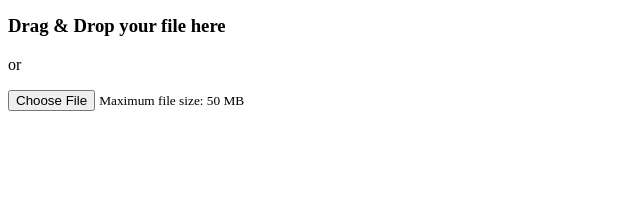
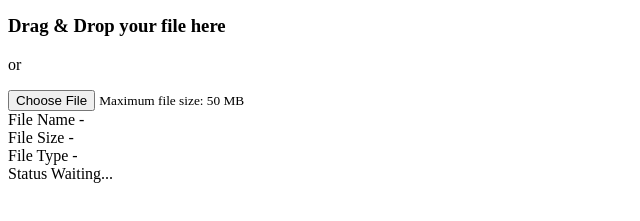
Before and after one commit to Nour-1412/WebBag-PDF-Word-Converter, a plain HTML site: page Index.html in a window 1280 px wide. Shown: the part 217-438 px from the top of the page, without its empty margins (0-640 px from the left). Drawn offline with Linux system fonts and the light colour scheme.

Commit message:
Add file info section to Index.html
Added a section to display file information including name, size, type, and status.

```diff
--- a/Index.html
+++ b/Index.html
@@ -101,3 +101,60 @@
     </div>
 
 </section>
+<section class="file-info" id="fileInfo">
+
+    <div class="info-card">
+
+        <div class="info-item">
+
+            <span class="label">
+                File Name
+            </span>
+
+            <span id="fileName">
+                -
+            </span>
+
+        </div>
+
+        <div class="info-item">
+
+            <span class="label">
+                File Size
+            </span>
+
+            <span id="fileSize">
+                -
+            </span>
+
+        </div>
+
+        <div class="info-item">
+
+            <span class="label">
+                File Type
+            </span>
+
+            <span id="fileType">
+                -
+            </span>
+
+        </div>
+
+        <div class="info-item">
+
+            <span class="label">
+                Status
+            </span>
+
+            <span id="fileStatus">
+
+                Waiting...
+
+            </span>
+
+        </div>
+
+    </div>
+
+</section>
```
